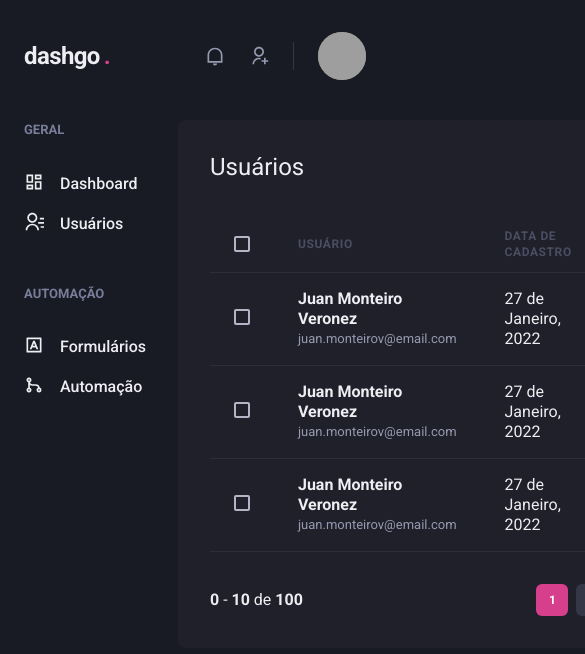
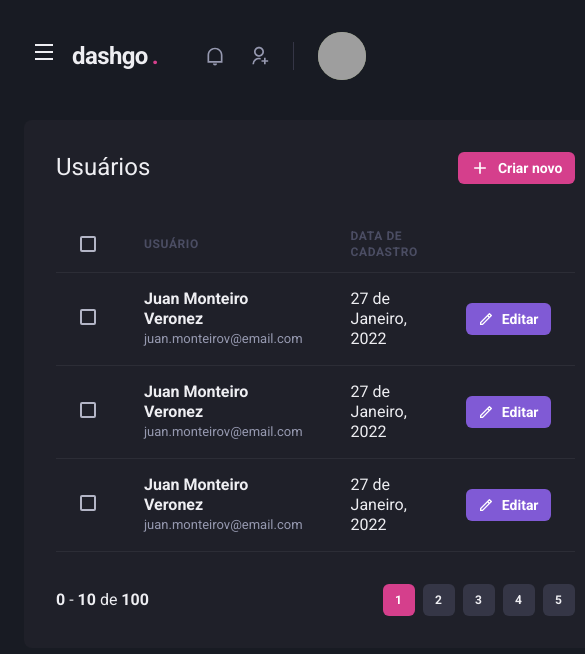
Before and after one commit to JuanMVeronez/ignite-react04-dashgo, a Next.js app: page /users in a window 390 px wide. Shown: the top 654 px of the page, 585 px wide, since content can reach past the window. Built offline with nearby package versions, Linux system fonts and the light colour scheme; grey boxes are pictures that could not be loaded.

Commit message:
sidebar responsive using a hook to create global effect

```diff
--- a/src/components/Header/index.tsx
+++ b/src/components/Header/index.tsx
@@ -1,4 +1,6 @@
-import { Flex, useBreakpointValue } from '@chakra-ui/react'
+import { Flex, Icon, IconButton, useBreakpointValue } from '@chakra-ui/react'
+import { RiMenuLine } from 'react-icons/ri';
+import { useSidebarDrawer } from '../../contexts/SidebarDrawerContext';
 
 import { Logo } from './Logo';
 import { NotificationNav } from './NotificationNav';
@@ -6,6 +8,8 @@ import { Profile } from './Profile';
 import { SearchBox } from './SearchBox';
 
 export function Header() {
+  const { onOpen } = useSidebarDrawer()
+
   const isWideVersion = useBreakpointValue({
     base: false,
     lg: true
@@ -21,6 +25,16 @@ export function Header() {
       px="6"
       align="center"
     >
+      {!isWideVersion && (
+        <IconButton icon={<Icon as={RiMenuLine} />}
+          aria-label="Open navigation"
+          fontSize="24"
+          variant="unstyled"
+          onClick={onOpen}
+          mr="2"
+        ></IconButton>
+      )}
+
       <Logo />
       {isWideVersion && <SearchBox />}
       <Flex align="center" ml="auto">
--- /dev/null
+++ b/src/components/Sidebar/SIdebarNav.tsx
@@ -0,0 +1,26 @@
+import { Drawer, DrawerBody, DrawerCloseButton, DrawerContent, DrawerHeader, DrawerOverlay, Stack, useBreakpointValue } from "@chakra-ui/react";
+
+import {
+  RiContactsLine,
+  RiDashboardLine,
+  RiGitMergeLine,
+  RiInputMethodLine
+} from "react-icons/ri";
+
+import { NavLink } from "./NavLink";
+import { NavSection } from "./NavSection";
+
+export function SidebarNav() {
+  return (
+    <Stack spacing="12" align="flex-start">
+      <NavSection title="GERAL">
+        <NavLink title="Dashboard" icon={RiDashboardLine} />
+        <NavLink title="Usuários" icon={RiContactsLine} />
+      </NavSection>
+      <NavSection title="AUTOMAÇÃO">
+        <NavLink title="Formulários" icon={RiInputMethodLine} />
+        <NavLink title="Automação" icon={RiGitMergeLine} />
+      </NavSection>
+    </Stack>
+  );
+}
--- a/src/components/Sidebar/index.tsx
+++ b/src/components/Sidebar/index.tsx
@@ -1,4 +1,5 @@
-import { Box, Stack } from "@chakra-ui/react";
+import { Box, Drawer, DrawerBody, DrawerCloseButton, DrawerContent, DrawerHeader, DrawerOverlay, Stack, useBreakpointValue } from "@chakra-ui/react";
+import { SidebarNav } from "./SIdebarNav";
 import {
   RiContactsLine,
   RiDashboardLine,
@@ -8,20 +9,33 @@ import {
 
 import { NavLink } from "./NavLink";
 import { NavSection } from "./NavSection";
+import { useSidebarDrawer } from "../../contexts/SidebarDrawerContext";
 
 export function Sidebar() {
-  return (
+  const { isOpen, onClose } = useSidebarDrawer();
+
+
+  const isDrawerSidebar = useBreakpointValue({
+    base: true,
+    lg: false,
+  })
+
+  return !isDrawerSidebar? (
     <Box as="aside" w="64" mr="8">
-      <Stack spacing="12" align="flex-start">
-        <NavSection title="GERAL">
-          <NavLink title="Dashboard" icon={RiDashboardLine} />
-          <NavLink title="Usuários" icon={RiContactsLine} />
-        </NavSection>
-        <NavSection title="AUTOMAÇÃO">
-          <NavLink title="Formulários" icon={RiInputMethodLine} />
-          <NavLink title="Automação" icon={RiGitMergeLine} />
-        </NavSection>
-      </Stack>
+      <SidebarNav />
     </Box>
+  ) : (
+    <Drawer isOpen={isOpen} placement="left" onClose={onClose}>
+      <DrawerOverlay>
+        <DrawerContent bg="gray.800" p="4">
+          <DrawerCloseButton mt="6"/>
+          <DrawerHeader>Navegação</DrawerHeader>
+
+          <DrawerBody>
+            <SidebarNav />
+          </DrawerBody>
+        </DrawerContent>
+      </DrawerOverlay>
+    </Drawer>
   );
 }
--- /dev/null
+++ b/src/contexts/SidebarDrawerContext.tsx
@@ -0,0 +1,37 @@
+
+
+import { useDisclosure, UseDisclosureReturn } from "@chakra-ui/react";
+import { useRouter } from "next/router";
+import { createContext, ReactNode, useContext, useEffect } from "react";
+
+type SidebarDrawerProviderProps = {
+  children: ReactNode;
+}
+
+type SidebarDrawerContextData = UseDisclosureReturn;
+
+const SidebarDrawerContext = createContext({} as SidebarDrawerContextData);
+
+export function SidebarDrawerProvider({ children }: SidebarDrawerProviderProps) {
+  const disclosure = useDisclosure()
+  const router = useRouter();
+
+
+  /**
+   * o router.asPath ve quando o path (url) é modificado
+   * Sendo assim toda vez que o path mudar o disclosure vai ser fechado
+   */
+
+
+  useEffect(() => {
+    disclosure.onClose();
+  }, [router.asPath]);
+
+  return (
+    <SidebarDrawerContext.Provider value={ disclosure }>
+      {children}
+    </SidebarDrawerContext.Provider>
+  );
+}
+
+export const useSidebarDrawer = () => useContext(SidebarDrawerContext)
--- a/src/pages/_app.tsx
+++ b/src/pages/_app.tsx
@@ -3,11 +3,14 @@ import { AppProps } from "next/app"
 import { ChakraProvider } from '@chakra-ui/react'
 
 import { theme } from "../styles/theme"
+import { SidebarDrawerProvider } from "../contexts/SidebarDrawerContext"
 
 function MyApp({ Component, pageProps }: AppProps) {
   return (
     <ChakraProvider theme={theme}>
-      <Component {...pageProps} />
+      <SidebarDrawerProvider>
+        <Component {...pageProps} />
+      </SidebarDrawerProvider>
     </ChakraProvider>
   )
 }
```
